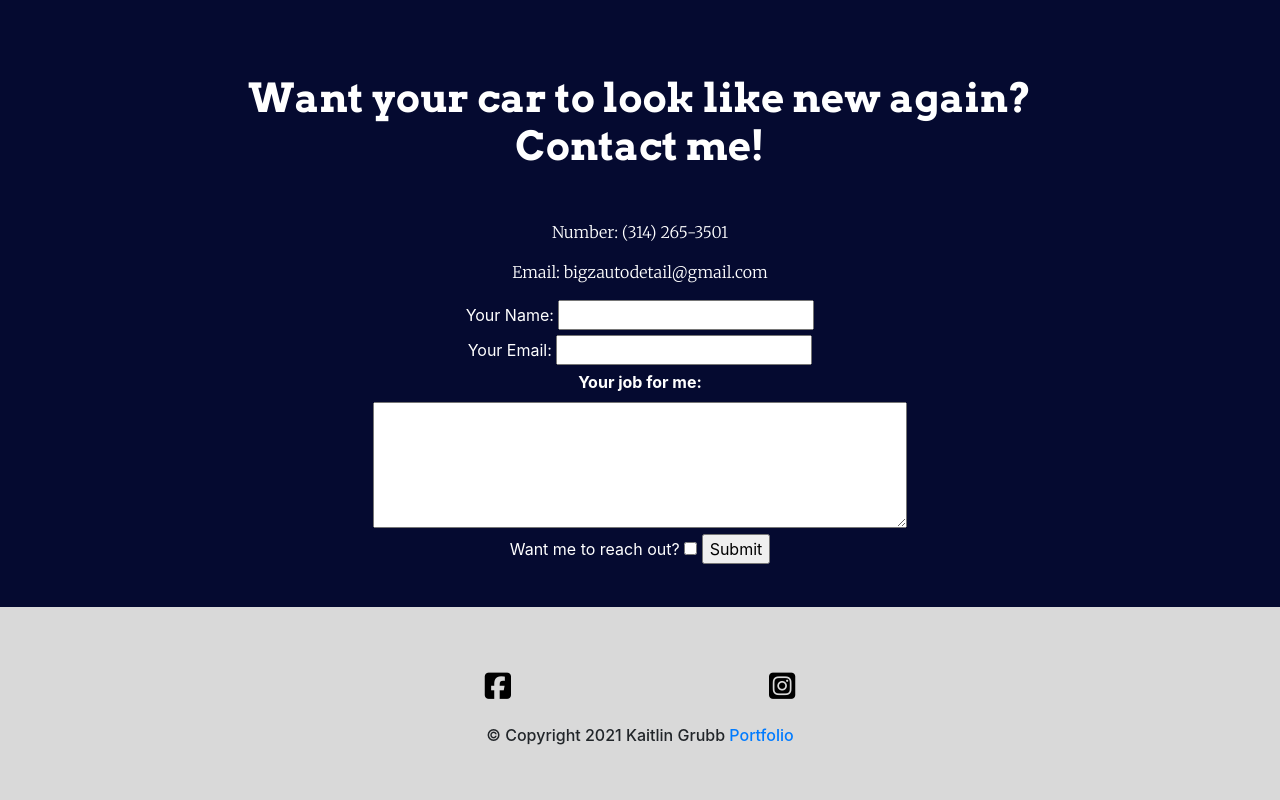
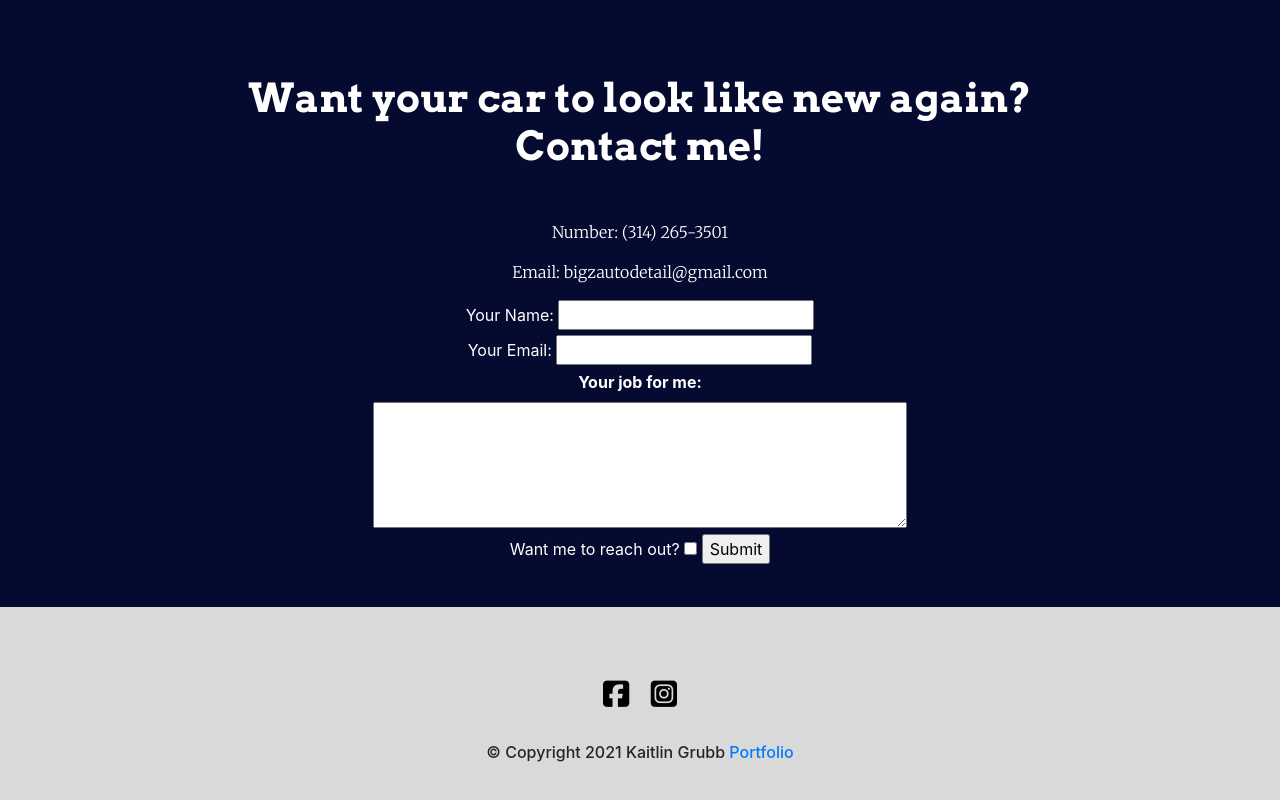
Before and after one commit to meharobaidullah/bigzdetailauto, a plain HTML site: page index.html in a window 1280 px wide. Shown: the part 1875-2675 px from the top of the page. Drawn offline with nearby package versions, Linux system fonts and the light colour scheme.

Commit message:
Update design.css

```diff
--- a/css/design.css
+++ b/css/design.css
@@ -64,7 +64,7 @@ li {
 
 /* Footer */
 .icon {
-    padding: 3% 15%;
+    padding: 4% 1%;
     color: black;
     font-size: 30px;
 }
```
